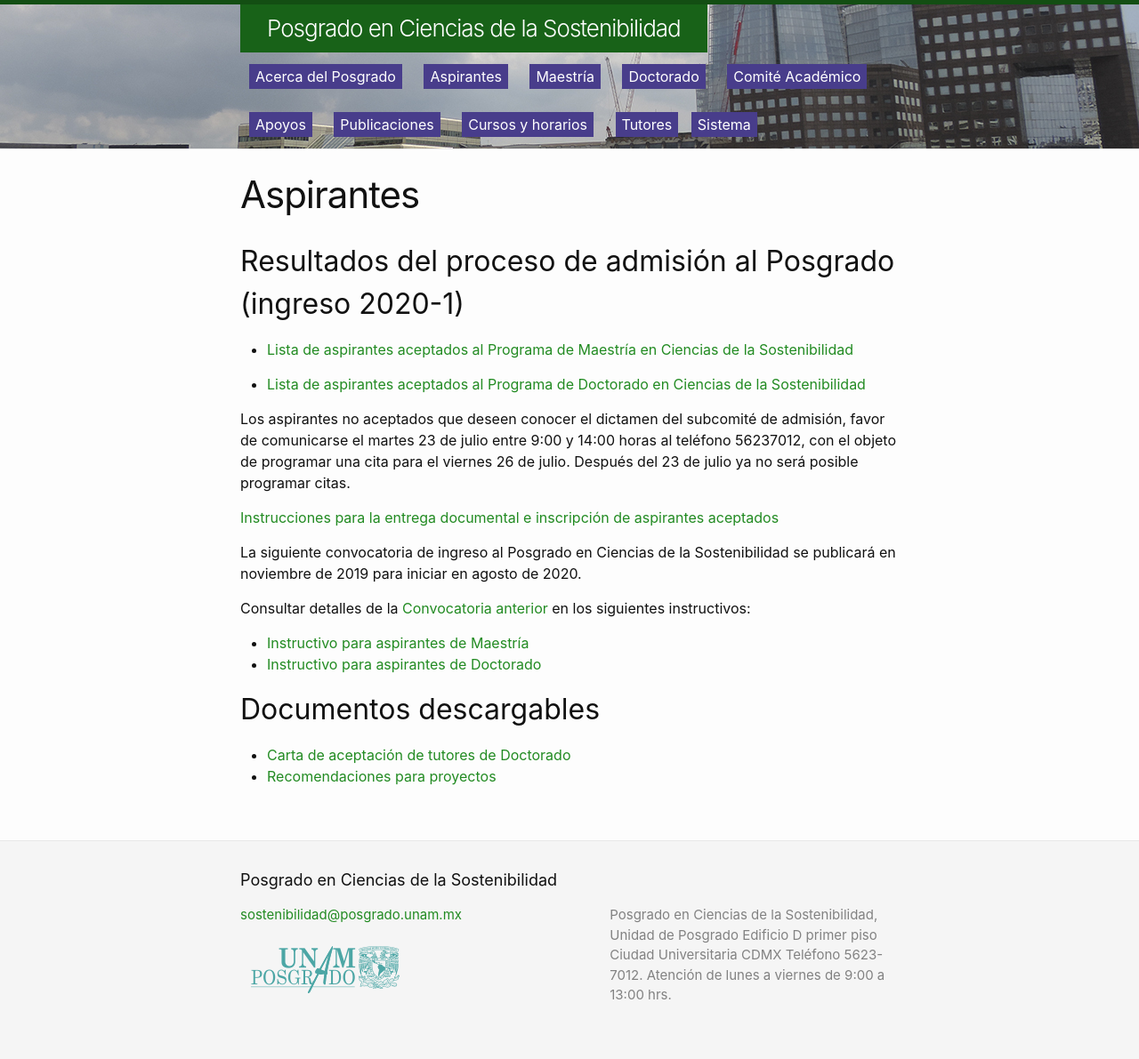
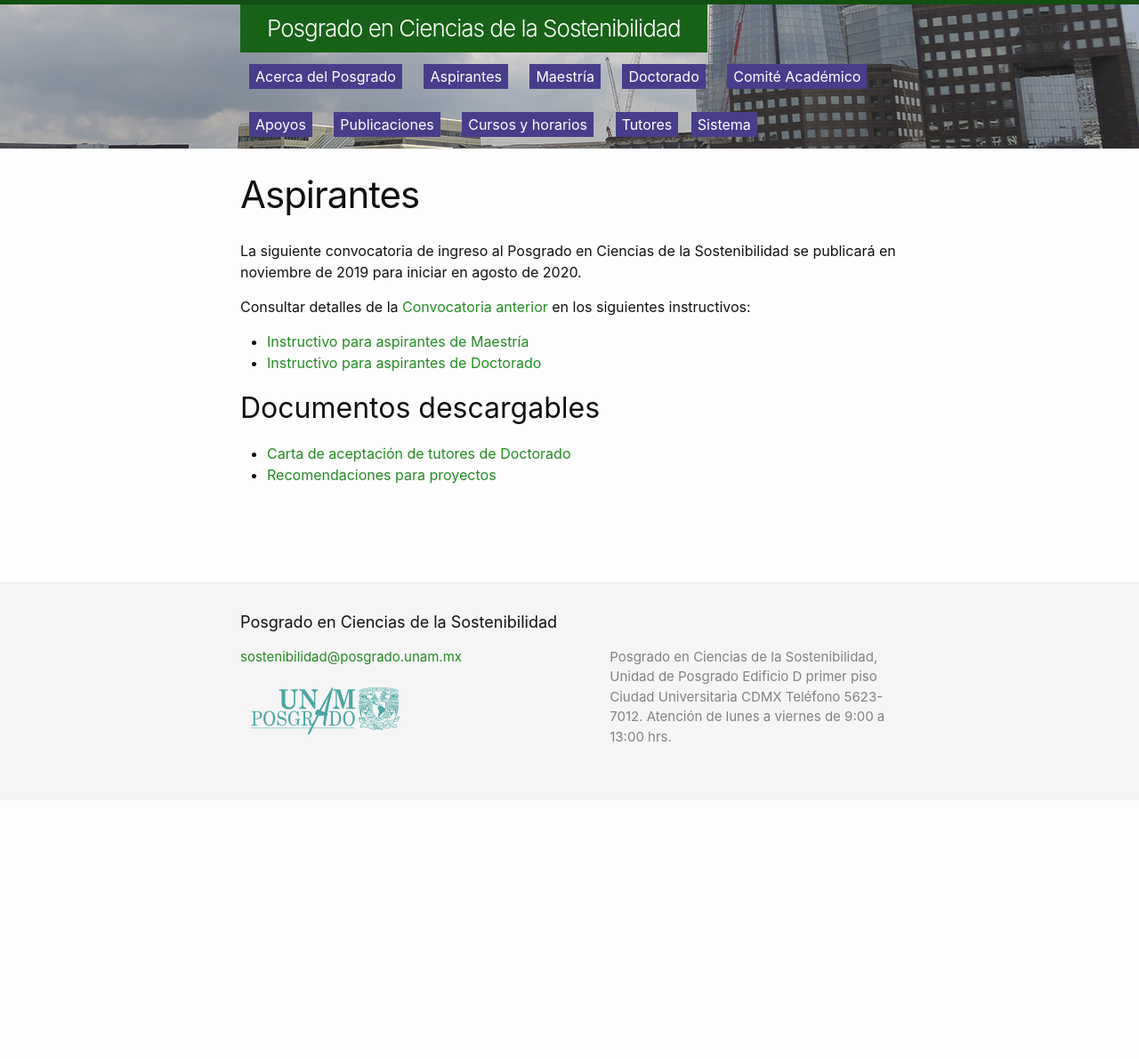
Before and after one commit to pcs-unam/pcs-unam.github.io, a Jekyll site: the page built from 01_aspirantes.md, in a window 1280 px wide. Shown: the whole page at 89% size. Built offline with Jekyll 4.4.1, drawn with Linux system fonts in a browser that asks for light colours; after the commit the page ends 900 px from its top, so only the background shows below that.

Commit message:
Se quitaron las listas e instructivos de aceptados convocatoria 2020-1

```diff
--- a/01_aspirantes.md
+++ b/01_aspirantes.md
@@ -5,16 +5,6 @@ permalink: /aspirantes/
 pleca: /assets/plecas/p16.jpg
 menu: true
 ---
-
-## Resultados del proceso de admisión al Posgrado (ingreso 2020-1)
-
- - [Lista de aspirantes aceptados al Programa de Maestría en Ciencias de la Sostenibilidad](/assets/docs/lista_aspirantes_aceptados_maestria_2020_1.pdf)
-
- - [Lista de aspirantes aceptados al Programa de Doctorado en Ciencias de la Sostenibilidad](/assets/docs/lista_aspirantes_aceptados_doctorado_2020_1.pdf)
-
-Los aspirantes no aceptados que deseen conocer el dictamen del subcomité de admisión, favor de comunicarse el martes 23 de julio entre 9:00 y 14:00 horas al teléfono 56237012, con el objeto de programar una cita para el viernes 26 de julio. Después del 23 de julio ya no será posible programar citas.
-
-[Instrucciones para la entrega documental e inscripción de aspirantes aceptados](/assets/docs/instrucciones_entrega documental_inscripcion_aspirantes_aceptados.pdf)
 
 La siguiente convocatoria de ingreso al Posgrado en Ciencias de la Sostenibilidad se publicará en noviembre de 2019 para iniciar en agosto de 2020.
 
```
